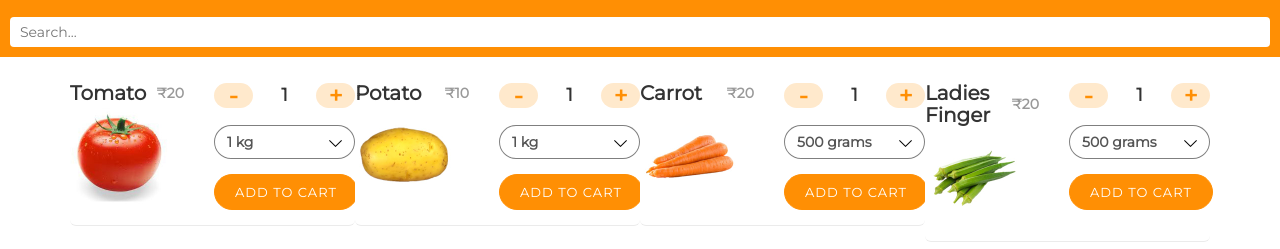
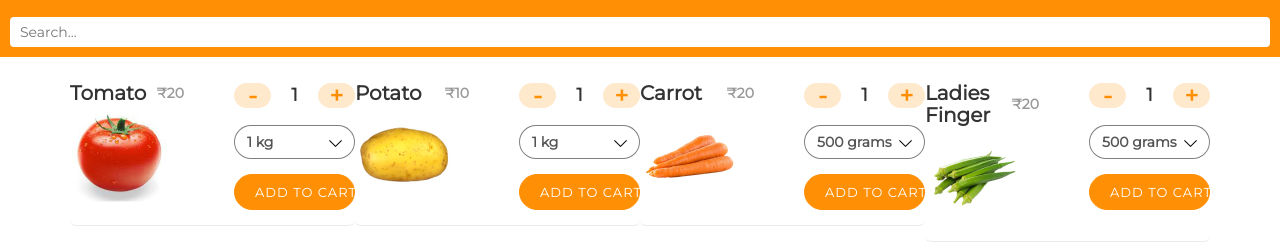
Before and after one commit to Irfanft12/veg-parcel, a plain HTML site: page index.html in a window 1280 px wide. Shown: the part 53-302 px from the top of the page. Drawn offline with nearby package versions, Linux system fonts and the light colour scheme.

Commit message:
design changed

```diff
--- a/index.html
+++ b/index.html
@@ -100,7 +100,7 @@
 
             .product-holder .other-detail-wrapper {
                 width: 60%;
-                padding-left: 30px;
+                padding-left: 50px;
                 text-align: center;
             }
 
@@ -219,6 +219,7 @@
                 padding: 8px 20px;
                 font-size: 13px;
                 letter-spacing: 1px;
+                width: 100%;
             }
             .product-holder a.btn:hover {
                 background-color: #ff8f04;
```
